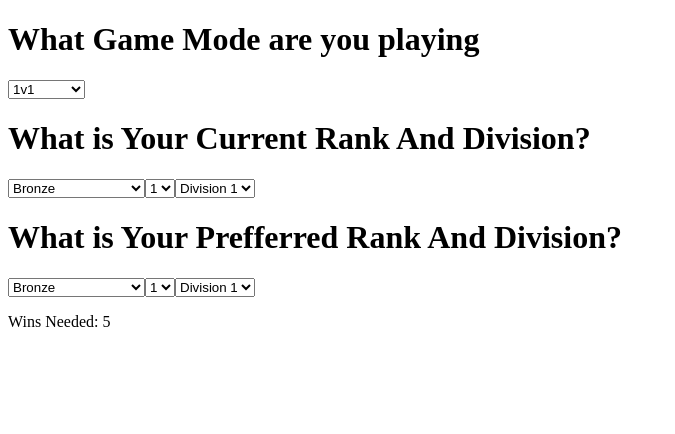
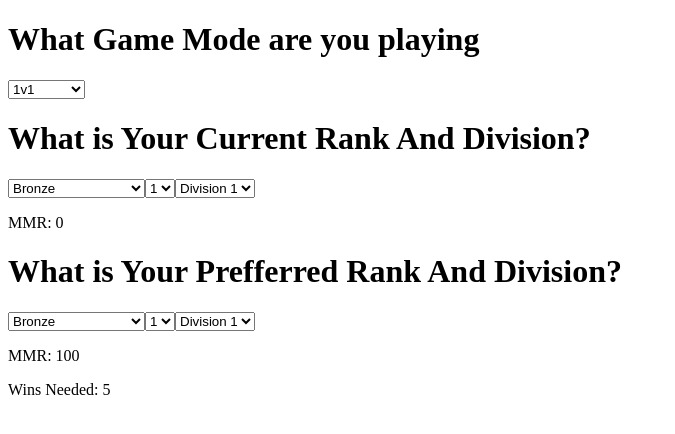
Before and after one commit to Linkmagma/rocketleaguetrack, a React (Create React App) app: page / in a window 1280 px wide. Shown: the top 434 px of the page, without its empty margins (0-675 px from the left). Built offline with nearby package versions, Linux system fonts and the light colour scheme.

Commit message:
Added ranknumber and division to currentrank

```diff
--- a/src/App.js
+++ b/src/App.js
@@ -1,15 +1,25 @@
 import './App.css';
+import PreferredRank from './components/PreferredRank';
 import CurrentRank from './components/CurrentRank';
-import PreferredRank from './components/PreferredRank';
+import { currentMmr } from './components/CurrentRank';
 import WinsNeeded from './components/WinsNeeded';
 import GameMode from './components/GameMode';
 
 function App() {
+
+  const mmr = currentMmr();
+
   return (
     <div>
       <GameMode />
-      <CurrentRank />
-      <PreferredRank />
+      <div>
+        <CurrentRank />
+        <p>MMR: {mmr}</p>
+      </div>
+      <div>
+        <PreferredRank />
+        <p>MMR: 100</p>
+      </div>
       <WinsNeeded />
     </div>
   );
--- a/src/components/CurrentRank.jsx
+++ b/src/components/CurrentRank.jsx
@@ -1,6 +1,7 @@
 import React from "react";
 
 function currentRank () {
+
     return (
         <div>
             <h1>What is Your Current Rank And Division?</h1>
@@ -31,11 +32,12 @@ function currentRank () {
 
         </div>
     );
+}
 
-    function convertToMmr () {
-        var selectedRank = document.getElementById('rank').value;
-        var selectedRankNumber = document.getElementById('rank_number').value;
-        var selectedDivision = document.getElementById('division').value;
+function currentMmr() {
+    var selectedRank = document.getElementById('rank');
+    var selectedRankNumber = document.getElementById('rank_number');
+    var selectedDivision = document.getElementById('division');
 
     let mmr = 0;
 
@@ -55,11 +57,22 @@ function currentRank () {
         mmr = 700;
     } else if (selectedRank === 'Supersonic Legend'){
         mmr = 800;
-        }
+    } else if (selectedRankNumber === '1'){
+        mmr = 900;
+    } else if (selectedRankNumber === '2'){
+        mmr = 1000; // Add conditions for other rank numbers as needed
+    } else if (selectedRankNumber === '3'){
+        mmr = 1100; // Add conditions for other rank numbers as needed
+    } else if (selectedDivision === '3'){
+        mmr = 1100; // Add conditions for other rank numbers as needed
+    } else if (selectedDivision === '3'){
+        mmr = 1100; // Add conditions for other rank numbers as needed
     }
 
+    return mmr;
 }
 
-
-
 export default currentRank;
+export {
+    currentMmr
+};
```
Lines whose indentation alone changed are shown as unchanged.
